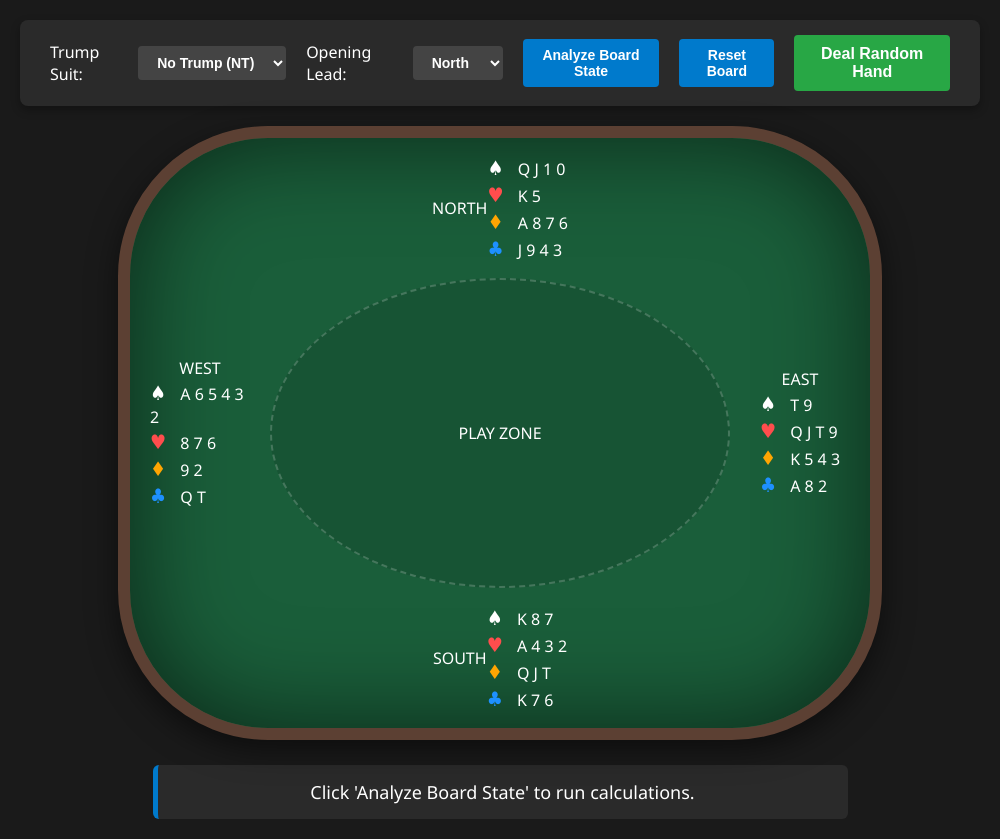
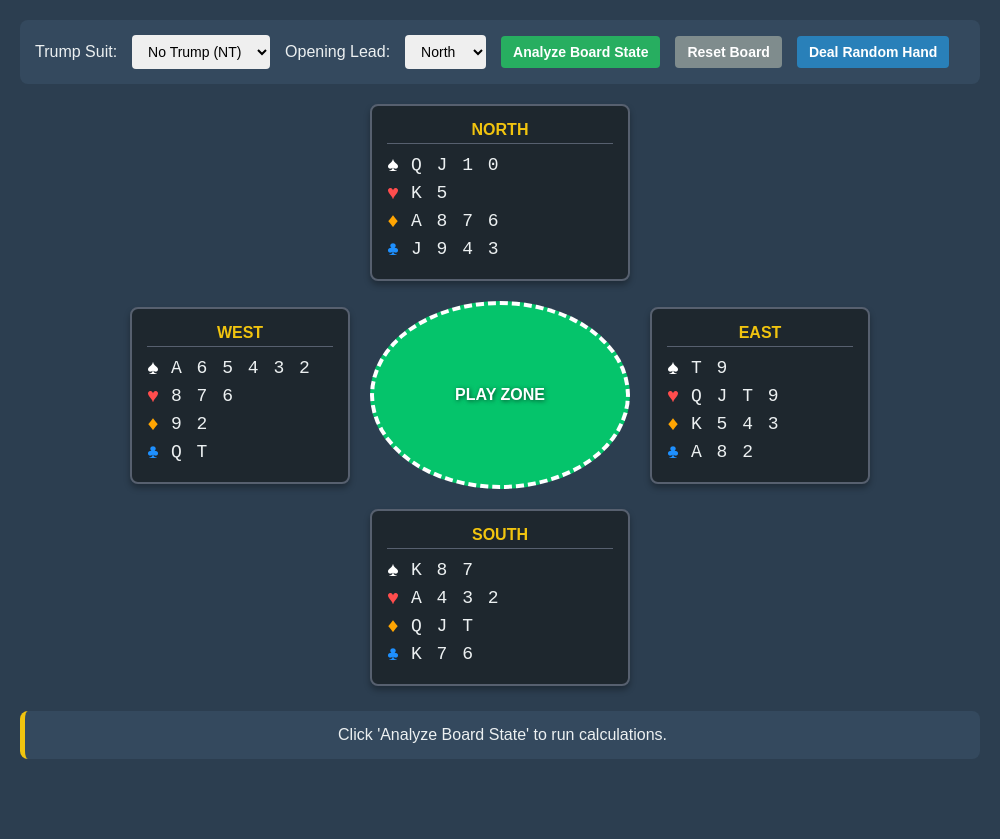
Before and after one commit to DaveH1981/double-dummy-bridge-calculator, an Electron app: page index.html in a window 1000 px wide. After the commit the page ends 800 px from the top, so only its background shows below. Drawn offline with Linux system fonts and the light colour scheme.

Commit message:
Revise styles.css for new UI design
Revamped styles for new UI with updated color scheme and layout.

```diff
--- a/styles.css
+++ b/styles.css
@@ -1,146 +1,121 @@
-        :root {
-            --table-green: #1a5e3a;
-            --felt-shadow: inset 0 0 100px rgba(0,0,0,0.6);
-            --card-width: 70px;
-            --card-height: 100px;
+       /* revamped styles.css for new UI */
+body {
+    font-family: Arial, sans-serif;
+    background-color: #2c3e50;
+    color: #ecf0f1;
+    margin: 20px;
 }
 
-        body {
-            font-family: 'Segoe UI', Tahoma, Geneva, Verdana, sans-serif;
-            background: #1a1a1a;
-            color: #fff;
-            margin: 0;
-            padding: 20px;
+.controls-panel {
+    background-color: #34495e;
+    padding: 15px;
+    border-radius: 8px;
+    margin-bottom: 20px;
     display: flex;
-            flex-direction: column;
+    gap: 15px;
     align-items: center;
 }
 
-        span {
-            color: rgba(255,255,255,0.4);
-            font-size: 12px;
-            pointer-events:none;
+select, button {
+    padding: 8px 12px;
+    font-size: 14px;
+    border-radius: 4px;
+    border: none;
 }
 
-        /* 2. Controls Header Bar */
-        .controls-panel {
-            background: #2a2a2a;
-            padding: 15px 30px;
-            border-radius: 8px;
-            margin-bottom: 20px;
-            display: flex;
-            gap: 20px;
-            align-items: center;
-            box-shadow: 0 4px 10px rgba(0,0,0,0.3);
-        }
-
-        select, button {
-            background: #007acc;
+button {
+    background-color: #27ae60;
     color: white;
-            border: none;
-            padding: 8px 15px;
-            border-radius: 4px;
-            font-size: 14px;
     cursor: pointer;
     font-weight: bold;
 }
 
-        select { background: #444; }
-        button:hover { background: #0062a3; }
+button:hover {
+    background-color: #219653;
+}
 
-        /* 3. The 3x3 Grid Bridge Table Layout */
+.secondary-btn {
+    background-color: #7f8c8d;
+}
+
+.secondary-btn:hover {
+    background-color: #95a5a6;
+}
+
+#dealBtn {
+    background-color: #2980b9;
+}
+
+#dealBtn:hover {
+    background-color: #3498db;
+}
+
+/* Traditional Cross-Layout Grid Felt Table */
 .bridge-table {
     display: grid;
-            grid-template-columns: var(--card-height) 1fr var(--card-height);
-            grid-template-rows: var(--card-height) 1fr var(--card-height);
-            width: 700px;
-            height: 550px;
-            background: var(--table-green);
-            box-shadow: var(--felt-shadow), 0 10px 30px rgba(0,0,0,0.5);
-            border-radius: 150px; /* Gives it an elegant oval card table feel */
-            border: 12px solid #5c4033; /* Wooden border ring */
-            position: relative;
-            padding: 20px;
+    grid-template-columns: 220px 260px 220px;
+    grid-template-rows: auto auto auto;
+    gap: 20px;
+    justify-content: center;
+    align-items: center;
+    max-width: 800px;
+    margin: 0 auto;
 }
 
-        /* Compass seat layout positions */
 .seat {
+    background-color: #1e272e;
+    border: 2px solid #57606f;
+    border-radius: 8px;
+    padding: 15px;
+    min-height: 120px;
+    box-shadow: 0 4px 6px rgba(0,0,0,0.3);
+}
+
+.seat-title {
+    font-weight: bold;
+    text-align: center;
+    border-bottom: 1px solid #57606f;
+    margin-bottom: 8px;
+    padding-bottom: 4px;
+    color: #f1c40f;
+}
+
+#north-seat { grid-column: 2; grid-row: 1; }
+#west-seat  { grid-column: 1; grid-row: 2; }
+#east-seat  { grid-column: 3; grid-row: 2; }
+#south-seat { grid-column: 2; grid-row: 3; }
+
+.center-felt {
+    grid-column: 2;
+    grid-row: 2;
+    background-color: #05c46b;
+    border: 4px dashed #fff;
+    border-radius: 50%;
+    height: 180px;
     display: flex;
     justify-content: center;
     align-items: center;
-            position: relative;
-        }
-        #north-seat { grid-column: 2; grid-row: 1; }
-        #west-seat  { grid-column: 1; grid-row: 2; flex-direction: column; }
-        #east-seat  { grid-column: 3; grid-row: 2; flex-direction: column; }
-        #south-seat { grid-column: 2; grid-row: 3; }
-
-        /* Center felt trick drop area */
-        .center-felt {
-            grid-column: 2;
-            grid-row: 2;
-            border: 2px dashed rgba(255,255,255,0.2);
-            border-radius: 50%;
-            margin: 20px;
-            display: flex;
-            justify-content: center;
-            align-items: center;
-            background: rgba(0,0,0,0.1);
+    font-weight: bold;
+    color: white;
+    text-shadow: 1px 1px 4px rgba(0,0,0,0.6);
 }
 
-        /* 4. Visual Card Styles */
-        .hand-container {
+/* Standard Real-World Bridge Hand Line Styling Rules */
+.suit-line {
     display: flex;
-            gap: -25px; /* Overlaps cards slightly like a real hand */
-        }
-        /* Make overlapping tighter by overriding margin */
-        .hand-container .card {
-            margin-right: -40px;
-            transition: transform 0.2s, margin-right 0.2s;
-        }
-        .hand-container .card:last-child { margin-right: 0; }
-        .hand-container .card:hover {
-            transform: translateY(-15px); /* Pops up when hovered */
-            z-index: 100;
-        }
-
-        .card {
-            width: var(--card-width);
-            height: var(--card-height);
-            background: white;
-            color: black;
-            border-radius: 6px;
-            box-shadow: 2px 2px 5px rgba(0,0,0,0.4);
-            display: flex;
-            flex-direction: column;
-            justify-content: space-between;
-            padding: 5px;
-            box-sizing: border-box;
-            font-weight: bold;
-            font-size: 16px;
-            cursor: grab;
-            user-select: none;
-        }
-        .card.red { color: #d12c2c; }
-        .card.black { color: #111; }
-        .card:active { cursor: grabbing; }
-
-        #dealBtn {
-            background: #28a745;
-            border: none;
-            color: white;
-            padding: 10px 20px;
-            font-size: 16px;
-            cursor: pointer;
+    align-items: center;
+    font-family: "Courier New", Courier, monospace;
+    font-size: 18px;
+    line-height: 1.4;
+    letter-spacing: 2px;
 }
 
 #output-panel {
+    background-color: #34495e;
+    padding: 15px;
+    border-radius: 8px;
     margin-top: 25px;
-            background: #2a2a2a;
-            padding: 15px;
-            border-radius: 6px;
-            width: 660px;
     text-align: center;
-            font-size: 18px;
-            border-left: 5px solid #007acc;
+    font-size: 16px;
+    border-left: 5px solid #f1c40f;
 }
```
Lines whose indentation alone changed are shown as unchanged.
